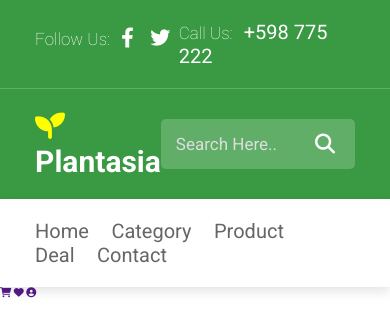
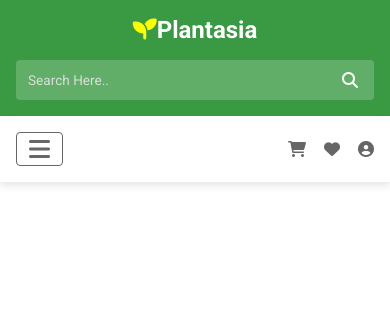
Before and after one commit to camilavaleriarojas/responsive-plant-website, a plain HTML site: page index.html in a window 390 px wide. Shown: the top 314 px of the page. Drawn offline with Linux system fonts and the light colour scheme.

Commit message:
implement responsive design

```diff
--- a/css/style.css
+++ b/css/style.css
@@ -26,6 +26,10 @@ html {
   overflow-x: hidden;
   scroll-behavior: smooth;
   scroll-padding-top: 7rem;
+}
+
+body {
+  height: 200rem;
 }
 
 .header-1,
@@ -133,3 +137,73 @@ html {
   cursor: pointer;
   display: none;
 }
+
+.header-3.active {
+  position: fixed;
+  top: 0;
+  left: 0;
+  right: 0;
+}
+
+@media (max-width: 1200px) {
+  html {
+    font-size: 55%;
+  }
+}
+
+@media (max-width: 991px) {
+  .header-1,
+  .header-2,
+  .header-3 {
+    padding: 2rem;
+  }
+}
+
+@media (max-width: 768px) {
+  #menu-bar {
+    display: initial;
+  }
+
+  .header-3 .navbar {
+    position: absolute;
+    top: 100%;
+    left: 0;
+    right: 0;
+    background: #eee;
+    padding: 1rem 2rem;
+    border-top: 0.1rem solid rgba(0, 0, 0, 0.3);
+    clip-path: polygon(0 0, 100% 0, 100% 0, 0 0);
+  }
+
+  .header-3 .navbar.active {
+    clip-path: polygon(0 0, 100% 0, 100% 100%, 0% 100%);
+  }
+
+  .header-3 .navbar a {
+    display: block;
+    margin: 1.5rem 0;
+    padding: 1.5rem;
+    border-radius: 0.5rem;
+    border: 0.1rem solid rgba(0, 0, 0, 0.3);
+    text-align: center;
+  }
+
+  .header-2 {
+    flex-flow: column;
+  }
+
+  .header-2 .search-bar-container {
+    width: 100%;
+    margin-top: 2rem;
+  }
+}
+
+@media (max-width: 450px) {
+  html {
+    font-size: 50%;
+  }
+
+  .header-1 {
+    display: none;
+  }
+}
--- a/index.html
+++ b/index.html
@@ -45,12 +45,12 @@
           <a href="#deal">Deal</a>
           <a href="#contact">Contact</a>
         </nav>
-      </div>
 
-      <div class="icons">
-        <a href="" class="fas fa-shopping-cart"></a>
-        <a href="" class="fas fa-heart"></a>
-        <a href="" class="fas fa-user-circle"></a>
+        <div class="icons">
+          <a href="" class="fas fa-shopping-cart"></a>
+          <a href="" class="fas fa-heart"></a>
+          <a href="" class="fas fa-user-circle"></a>
+        </div>
       </div>
     </header>
 
--- a/js/scripts.js
+++ b/js/scripts.js
@@ -0,0 +1,19 @@
+let menu = document.querySelector('#menu-bar');
+let navbar = document.querySelector('.navbar');
+let header = document.querySelector('.header-3');
+
+menu.addEventListener('click', () => {
+  menu.classList.toggle('fa-times');
+  navbar.classList.toggle('active');
+});
+
+window.onscroll = () => {
+  menu.classList.remove('fa-times');
+  navbar.classList.remove('active');
+
+  if (window.scrollY > 250) {
+    header.classList.add('active');
+  } else {
+    header.classList.remove('active');
+  }
+};
```
